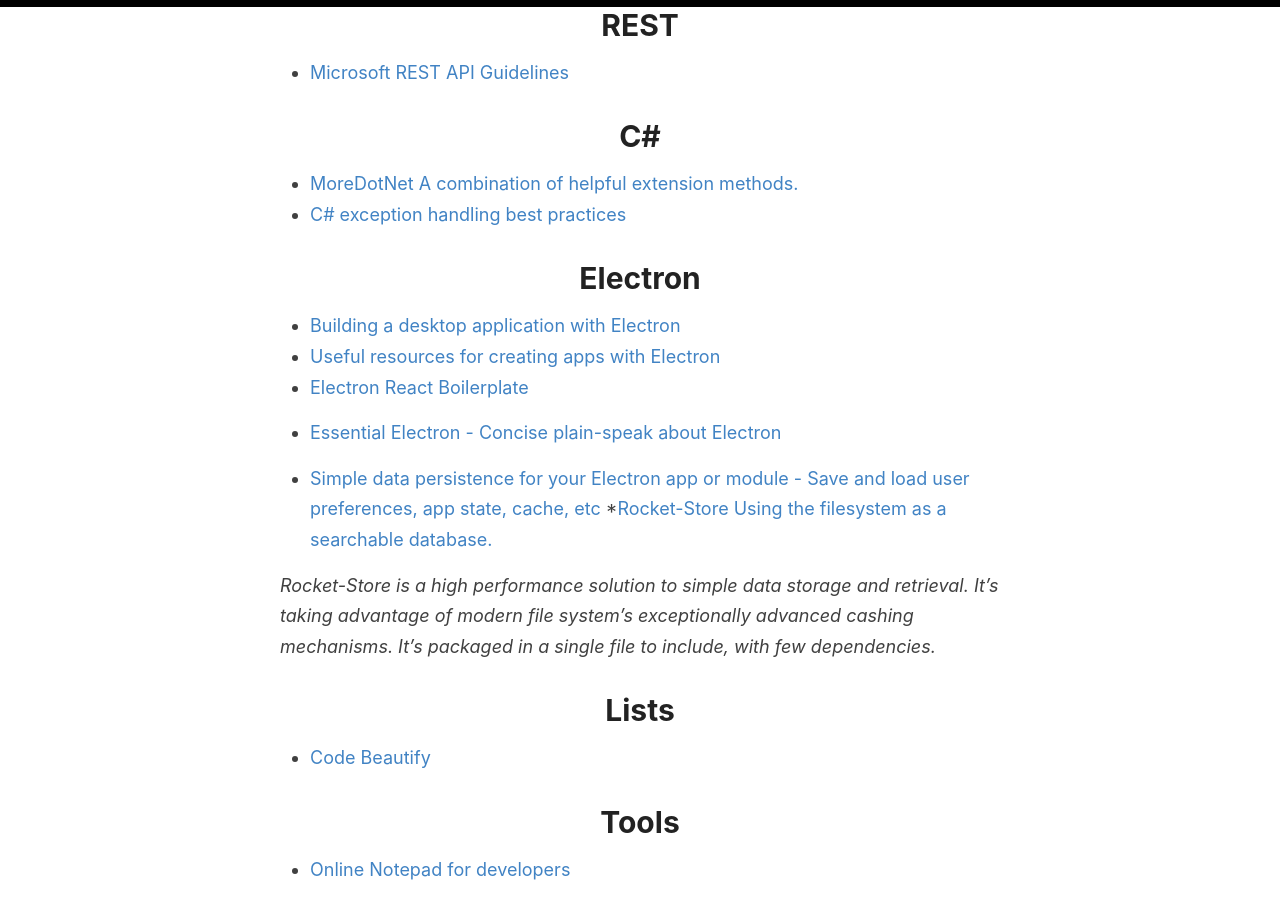
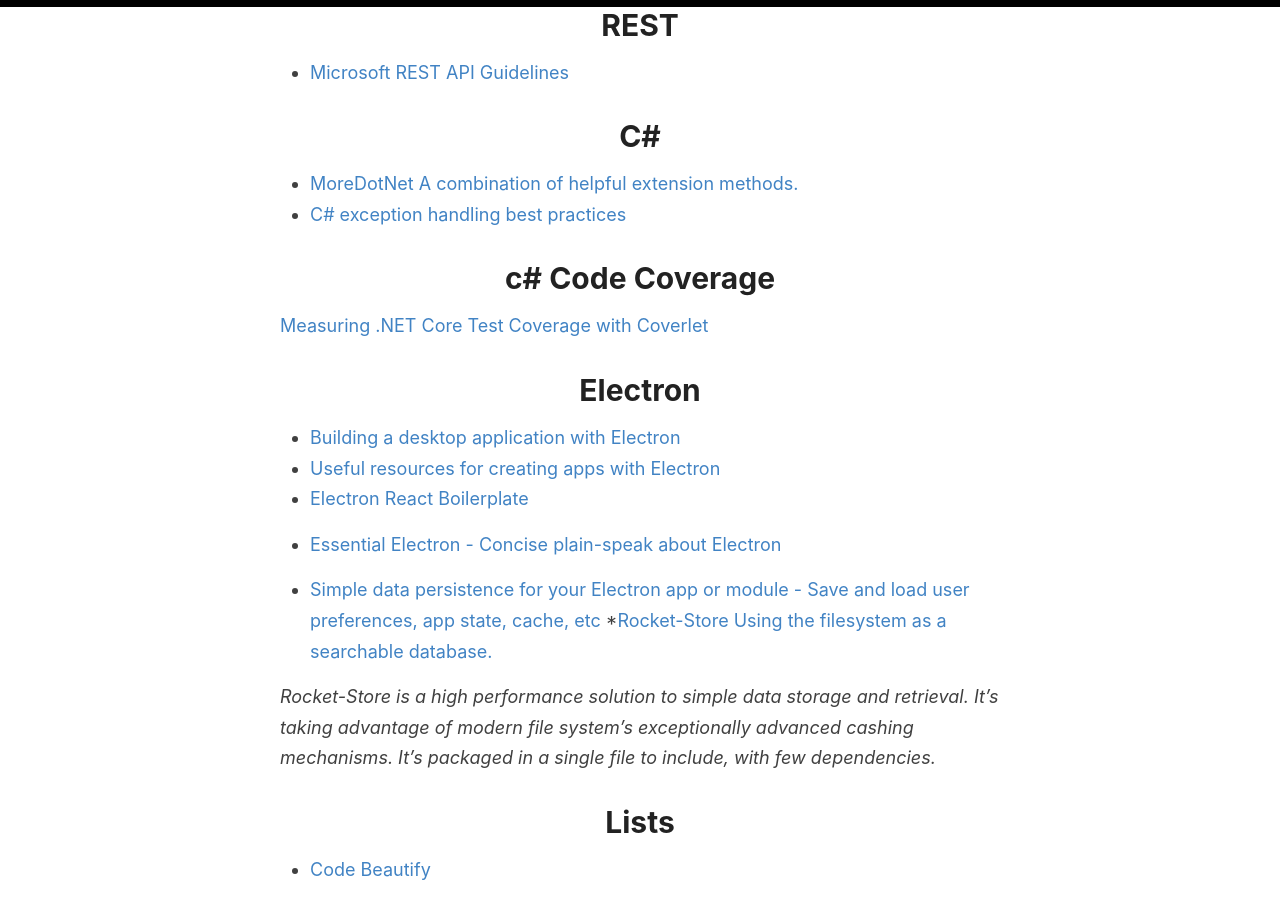
Before and after one commit to petermarshall/blog, a Jekyll site: the page built from _pages/links.md, in a window 1280 px wide and 900 px high, scrolled down 312 px. Built offline with Jekyll 4.4.1, drawn with Linux system fonts in a browser that asks for light colours.

Commit message:
Update links.md

```diff
--- a/_pages/links.md
+++ b/_pages/links.md
@@ -15,6 +15,9 @@
 # C#
 * [MoreDotNet A combination of helpful extension methods.](https://github.com/Teodor92/MoreDotNet)
 * [C# exception handling best practices](https://blog.elmah.io/csharp-exception-handling-best-practices/)
+
+# c# Code Coverage
+[Measuring .NET Core Test Coverage with Coverlet](https://www.tonyranieri.com/blog/2019/07/31/Measuring-.NET-Core-Test-Coverage-with-Coverlet/)
 
 # Electron
 * [Building a desktop application with Electron](https://medium.com/developers-writing/building-a-desktop-application-with-electron-204203eeb658?)
```
